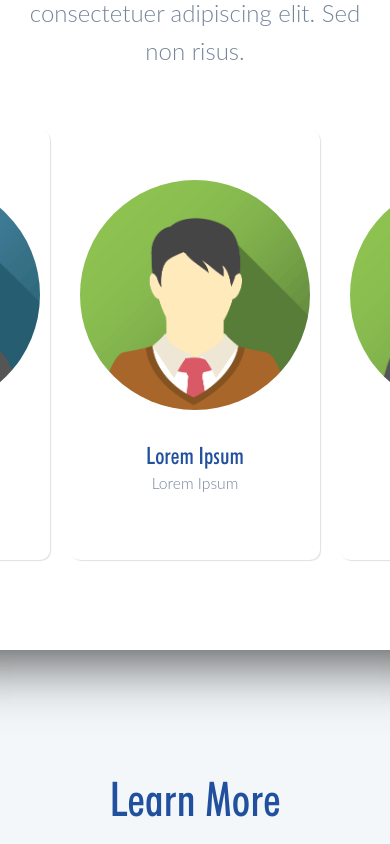
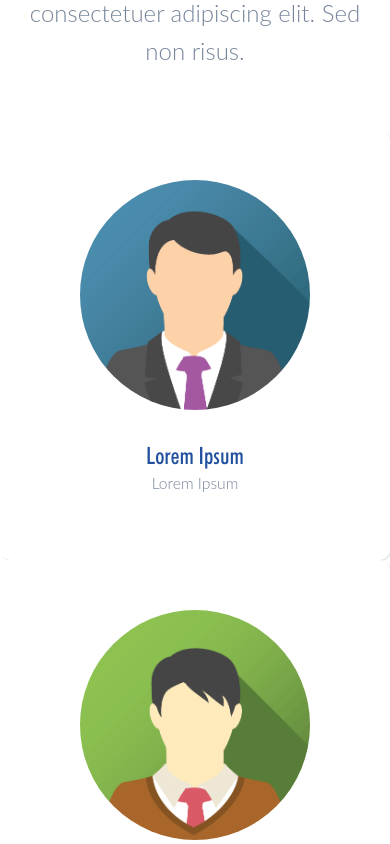
Before and after one commit to justindachille/Pandia-Prototypes, an Angular app in the folder prototype1/: page / in a window 390 px wide. Shown: the part 3700-4544 px from the top of the page. Built offline with nearby package versions, Linux system fonts and the light colour scheme.

Commit message:
fixed team member scaling

```diff
--- a/prototype1/src/app/app.component.html
+++ b/prototype1/src/app/app.component.html
@@ -129,7 +129,7 @@
 			<p>Lorem ipsum dolor sit amet, consectetuer adipiscing elit. Sed non risus.</p>
 		</div>
 	</div>
-	<div class="team-members d-flex justify-content-center">
+	<div id="member-container" class="team-members d-flex justify-content-center">
 		<!-- Member -->
 		<div class="member">
 			<div class="member-text">
--- a/prototype1/src/index.html
+++ b/prototype1/src/index.html
@@ -21,10 +21,9 @@
 	<script src="https://ajax.googleapis.com/ajax/libs/jquery/3.3.1/jquery.min.js"></script>
 	<script src="https://maxcdn.bootstrapcdn.com/bootstrap/4.0.0/js/bootstrap.min.js" integrity="sha384-JZR6Spejh4U02d8jOt6vLEHfe/JQGiRRSQQxSfFWpi1MquVdAyjUar5+76PVCmYl" crossorigin="anonymous"></script>
 	<link rel="stylesheet" href="https://use.fontawesome.com/releases/v5.0.13/css/all.css" integrity="sha384-DNOHZ68U8hZfKXOrtjWvjxusGo9WQnrNx2sqG0tfsghAvtVlRW3tvkXWZh58N9jp" crossorigin="anonymous">
-	<script src="assets/js/easing.min.js"></script>
+	<script src="/assets/js/easing.min.js"></script>
 	<script src="/assets/js/main.js"></script>
 	<script>
-		$('#header_nav').toggleClass('tiny', $(document).scrollTop() > 0);
 	</script>
 </body>
 
--- a/prototype1/src/styles.css
+++ b/prototype1/src/styles.css
@@ -425,6 +425,7 @@ body.mobile-nav-active #mobile-nav {
 body.mobile-nav-active #mobile-nav-toggle {
 	color: #fff
 }
+
 /* Banner */
 
 .overlay {
@@ -590,7 +591,6 @@ body.mobile-nav-active #mobile-nav-toggle {
 
 .member {
 	background: #fff;
-	/*	width: calc(20% - 25px); */
 	flex-grow: .33;
 	display: inline-block;
 	margin: 0 10px;
@@ -600,6 +600,20 @@ body.mobile-nav-active #mobile-nav-toggle {
 	box-shadow: 1px 1px 1px rgba(33, 54, 61, 0.15);
 	border-radius: 10px;
 	position: relative;
+	flex: 1;
+}
+
+
+@media screen and (max-width: 990px) {
+	#member-container {
+		flex-wrap: wrap;
+	}
+	.member:first-child {
+		flex-basis: 100%;
+	}
+	.member:nth-child(2) {
+		flex-basis: 100%;
+	}
 }
 
 .member h2 {
@@ -695,14 +709,6 @@ body.mobile-nav-active #mobile-nav-toggle {
 	margin-bottom: 0;
 }
 
-/*
-@media only screen and (max-width: 767px) {
-	.member {
-    width: 100%;
-    margin-bottom: 30px;
-    margin-left: 0;
-	}
-}*/
 
 /* Blog Section */
 
```
